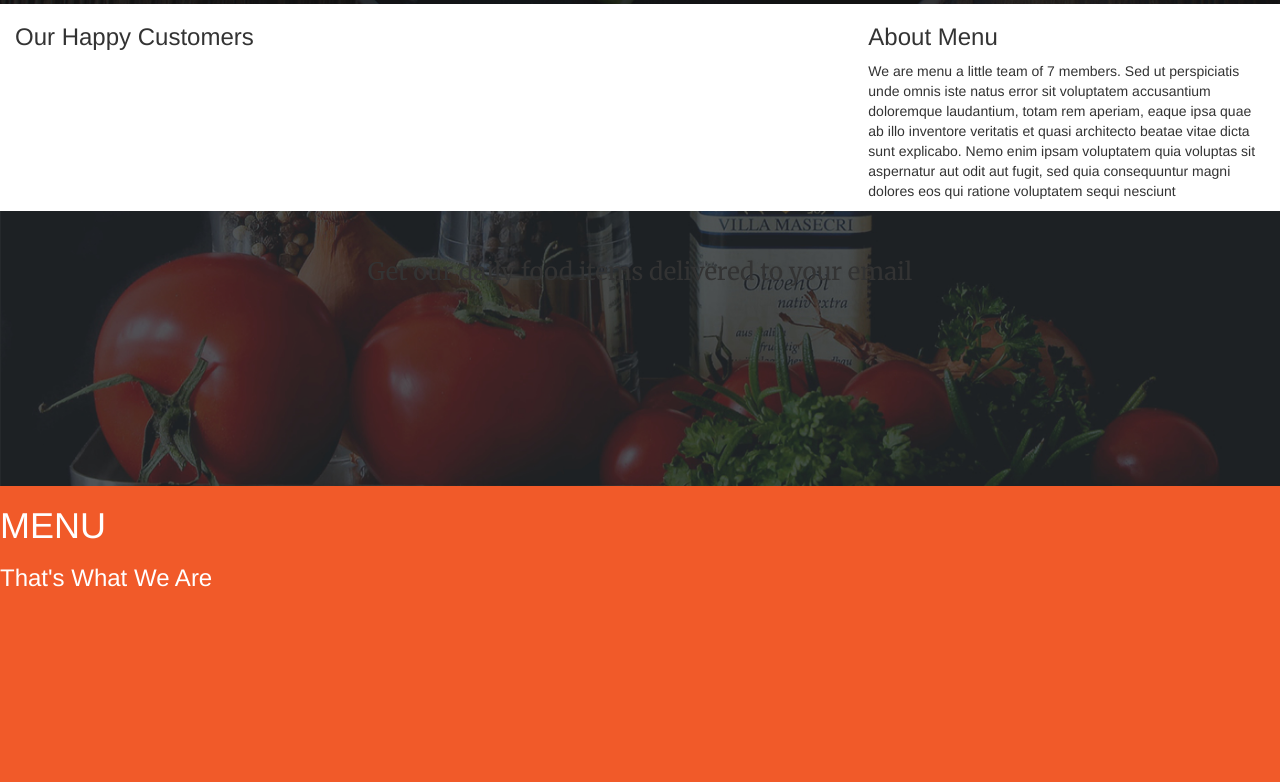
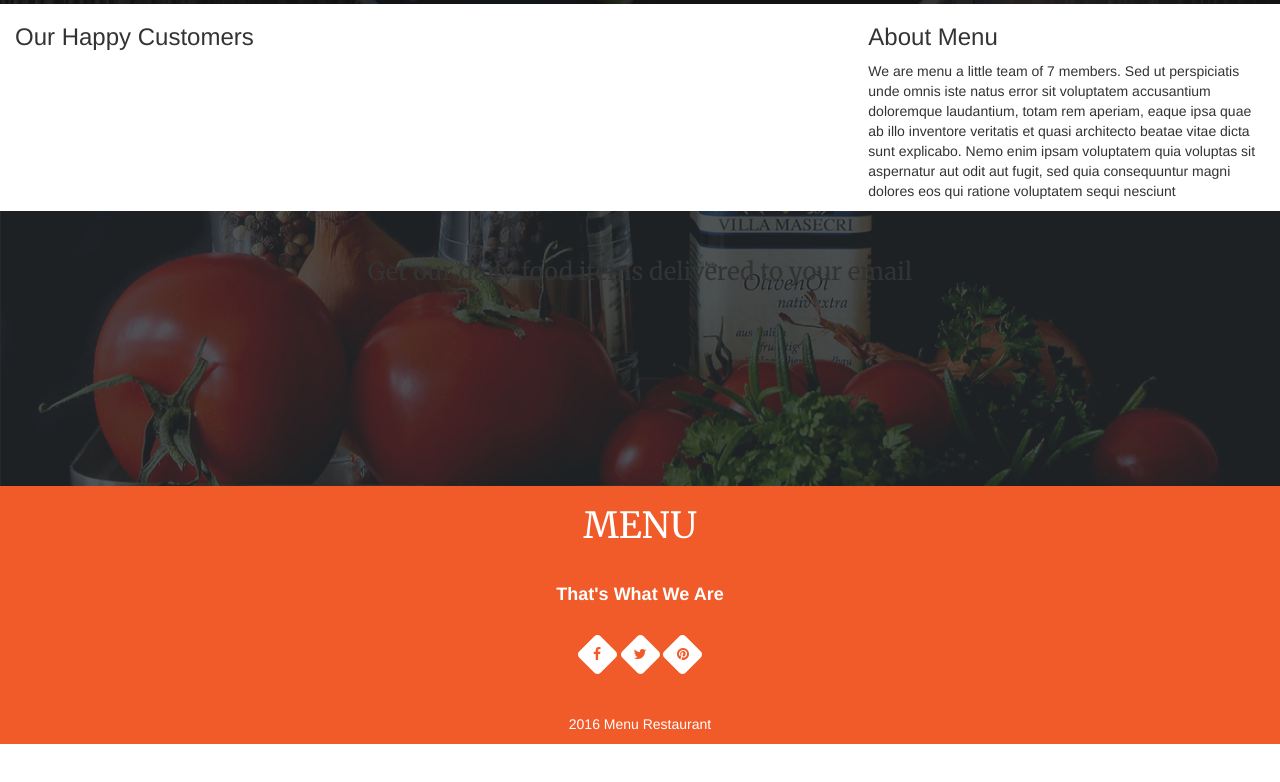
Before and after one commit to leroy2712/anitas-kitchen, a plain HTML site: page index.html in a window 1280 px wide. Shown: the part 2129-2911 px from the top of the page. After the commit the page ends 2873 px from the top, so only its background shows below. Drawn offline with nearby package versions, Linux system fonts and the light colour scheme.

Commit message:
finish footer

```diff
--- a/css/styles.css
+++ b/css/styles.css
@@ -78,5 +78,25 @@ body {
 #footer {
 	background-color: #F15A29;
 	color: #ffffff;
-	height: 300px;
 }
+
+.footerHeader {
+	font-family: 'Merriweather', serif;
+}
+
+.footerLogosContainer {
+	display: inline-block;
+	position: relative;
+	vertical-align: middle;
+	z-index: 1;
+}
+
+i {
+	color: #F15A29;
+	position: absolute;
+	top: 30%;
+	left: 0;
+	right: 0;
+	bottom: 0;
+	z-index: 2;
+}
--- a/index.html
+++ b/index.html
@@ -9,6 +9,8 @@
     <meta name="viewport" content="width=device-width, initial-scale=1">
     <!-- Latest compiled and minified CSS -->
     <link rel="stylesheet" href="https://maxcdn.bootstrapcdn.com/bootstrap/3.3.7/css/bootstrap.min.css">
+    <!-- font awesome -->
+    <link rel="stylesheet" href="https://cdnjs.cloudflare.com/ajax/libs/font-awesome/4.7.0/css/font-awesome.min.css">
 </head>
 <body>
     <div class="container-fluid">
@@ -91,8 +93,35 @@
     	</div>
 
     	<div class="row" id="footer">
-    		<h1>MENU</h1>
-    		<h3>That's What We Are</h3>
+    	    <div class="text-center">
+    	    	<h1 class="footerHeader">MENU</h1>
+    	    </div>
+    		<br>
+    		<h4 class="text-center"><strong>That's What We Are</strong></h4>
+    		<br>
+    		<div class="text-center">
+    		    <div class="footerLogosContainer">
+    		    	<img src="images/footerlogos/facebook.png">
+    		    	<span>
+    		    	    <i class="fa fa-facebook" aria-hidden="true"></i>
+    		    	</span>
+    		    </div>
+    		    <div class="footerLogosContainer">
+    		    	<img src="images/footerlogos/twitter.png">
+    		    	<span>
+    		    		<i class="fa fa-twitter" aria-hidden="true"></i>
+    		    	</span>
+    		    </div>
+    		    <div class="footerLogosContainer">
+    		    	<img src="images/footerlogos/pinterest.png">
+    		    	<span>
+    		    		<i class="fa fa-pinterest" aria-hidden="true"></i>
+    		    	</span>
+    		    </div>
+    		</div>
+    		<br>
+    		<br>
+    		<p class="text-center">2016 Menu Restaurant</p>
     	</div>
     </div>
 
```
